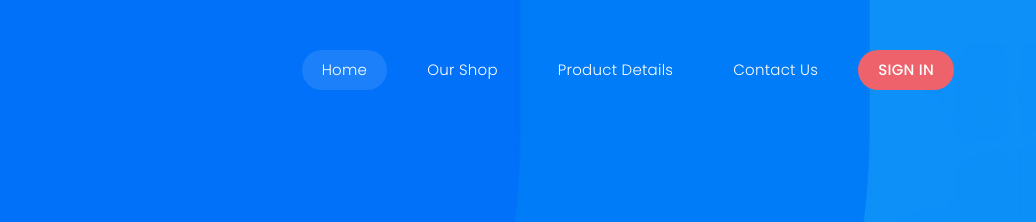
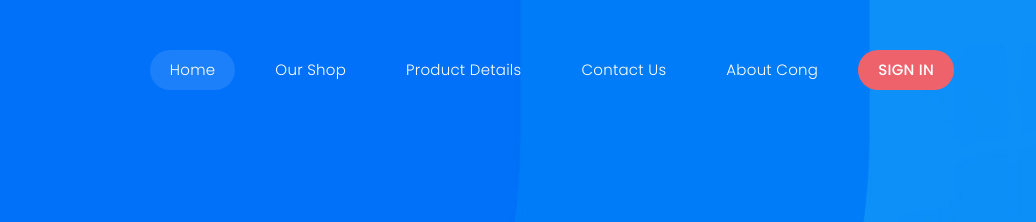
Before and after one commit to congddv/do2023_congddv, a plain HTML site: page index.html in a window 1280 px wide. Shown: the top 222 px of the page, 244-1280 px from the left. Drawn offline with nearby package versions, Linux system fonts and the light colour scheme.

Commit message:
Fix add new menu start

```diff
--- a/index.html
+++ b/index.html
@@ -60,6 +60,7 @@ https://templatemo.com/tm-589-lugx-gaming
                       <li><a href="shop.html">Our Shop</a></li>
                       <li><a href="product-details.html">Product Details</a></li>
                       <li><a href="contact.html">Contact Us</a></li>
+                      <li><a href="contact.html">About Cong</a></li>
                       <li><a href="#">Sign In</a></li>
                   </ul>
                     <a class='menu-trigger'>
```
